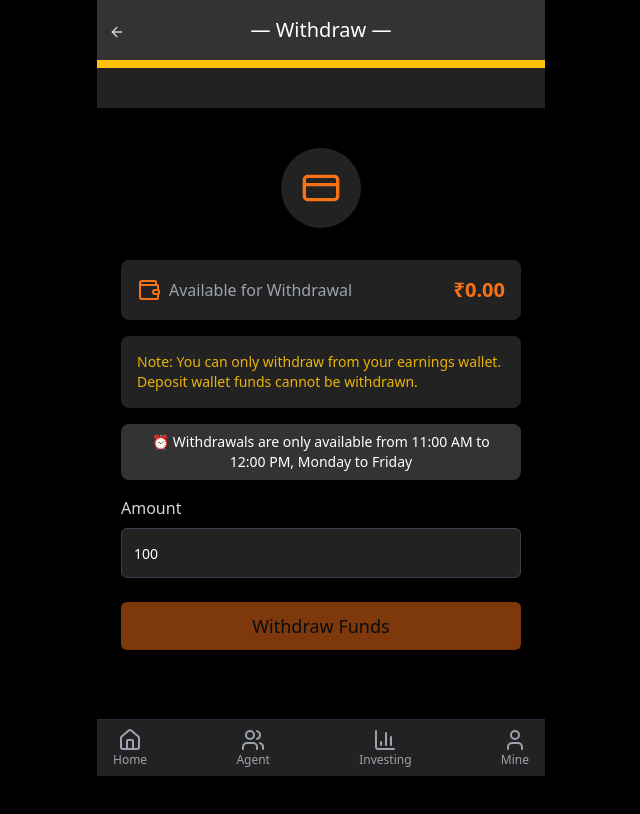
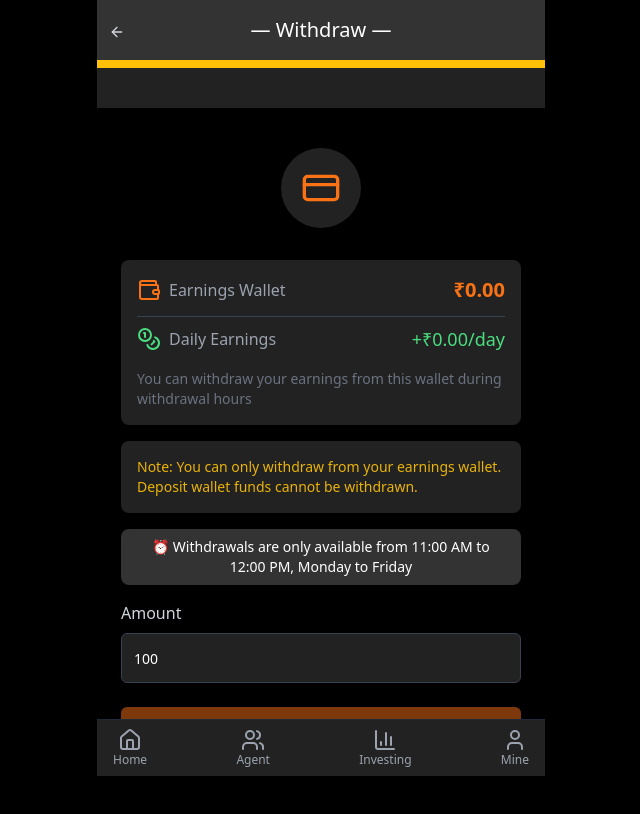
Before and after one commit to Dumoney00/dumoney-invesment, a React (Vite) app: page /withdraw in a window 1280 px wide. Shown: the top 814 px of the page, without its empty margins (319-959 px from the left). Built offline with nearby package versions, Linux system fonts and the light colour scheme.

Commit message:
feat: Implement withdrawal from earnings wallet
- Added functionality to allow users to withdraw funds from their earnings wallet.
- Updated the user interface to reflect the earnings wallet balance.
- Implemented logic to handle withdrawal requests and update user balances accordingly.

```diff
--- a/src/components/transaction/CurrentBalanceDisplay.tsx
+++ b/src/components/transaction/CurrentBalanceDisplay.tsx
@@ -1,7 +1,7 @@
 
 import React from 'react';
 import { User } from '@/types/auth';
-import { Wallet } from 'lucide-react';
+import { Wallet, Coins } from 'lucide-react';
 
 interface CurrentBalanceDisplayProps {
   user: User | null;
@@ -16,20 +16,41 @@ const CurrentBalanceDisplay: React.FC<CurrentBalanceDisplayProps> = ({
 }) => {
   const displayBalance = balance !== undefined ? balance :
     (isWithdrawalWallet ? user?.withdrawalBalance : user?.balance) || 0;
+  const dailyIncome = user?.dailyIncome || 0;
 
   return (
     <div className="bg-[#222222] rounded-lg p-4 mb-4">
+      <div className="flex flex-col gap-3">
         <div className="flex justify-between items-center">
           <div className="flex items-center gap-2">
             <Wallet className="text-investment-gold" />
             <span className="text-gray-400">
-            {isWithdrawalWallet ? 'Available for Withdrawal' : 'Deposit Wallet'}
+              {isWithdrawalWallet ? 'Earnings Wallet' : 'Deposit Wallet'}
             </span>
           </div>
           <span className="text-investment-gold text-xl font-bold">
             ₹{displayBalance.toFixed(2)}
           </span>
         </div>
+
+        {isWithdrawalWallet && (
+          <div className="flex justify-between items-center pt-2 border-t border-gray-700">
+            <div className="flex items-center gap-2">
+              <Coins className="text-green-400" />
+              <span className="text-gray-400">Daily Earnings</span>
+            </div>
+            <span className="text-green-400 text-lg">
+              +₹{dailyIncome.toFixed(2)}/day
+            </span>
+          </div>
+        )}
+
+        {isWithdrawalWallet && (
+          <p className="text-sm text-gray-500 mt-1">
+            You can withdraw your earnings from this wallet during withdrawal hours
+          </p>
+        )}
+      </div>
     </div>
   );
 };
```
Lines whose indentation alone changed are shown as unchanged.
